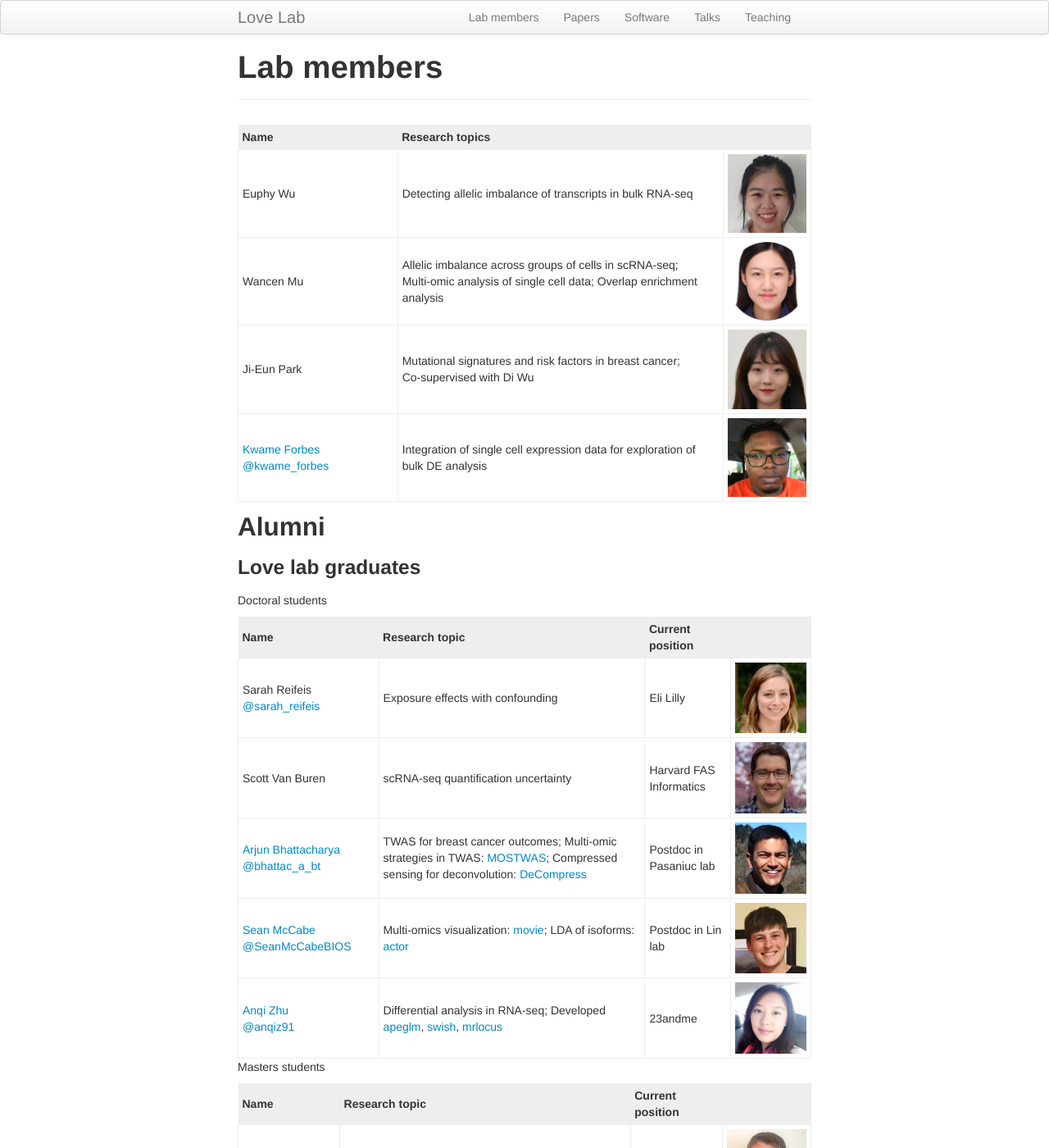
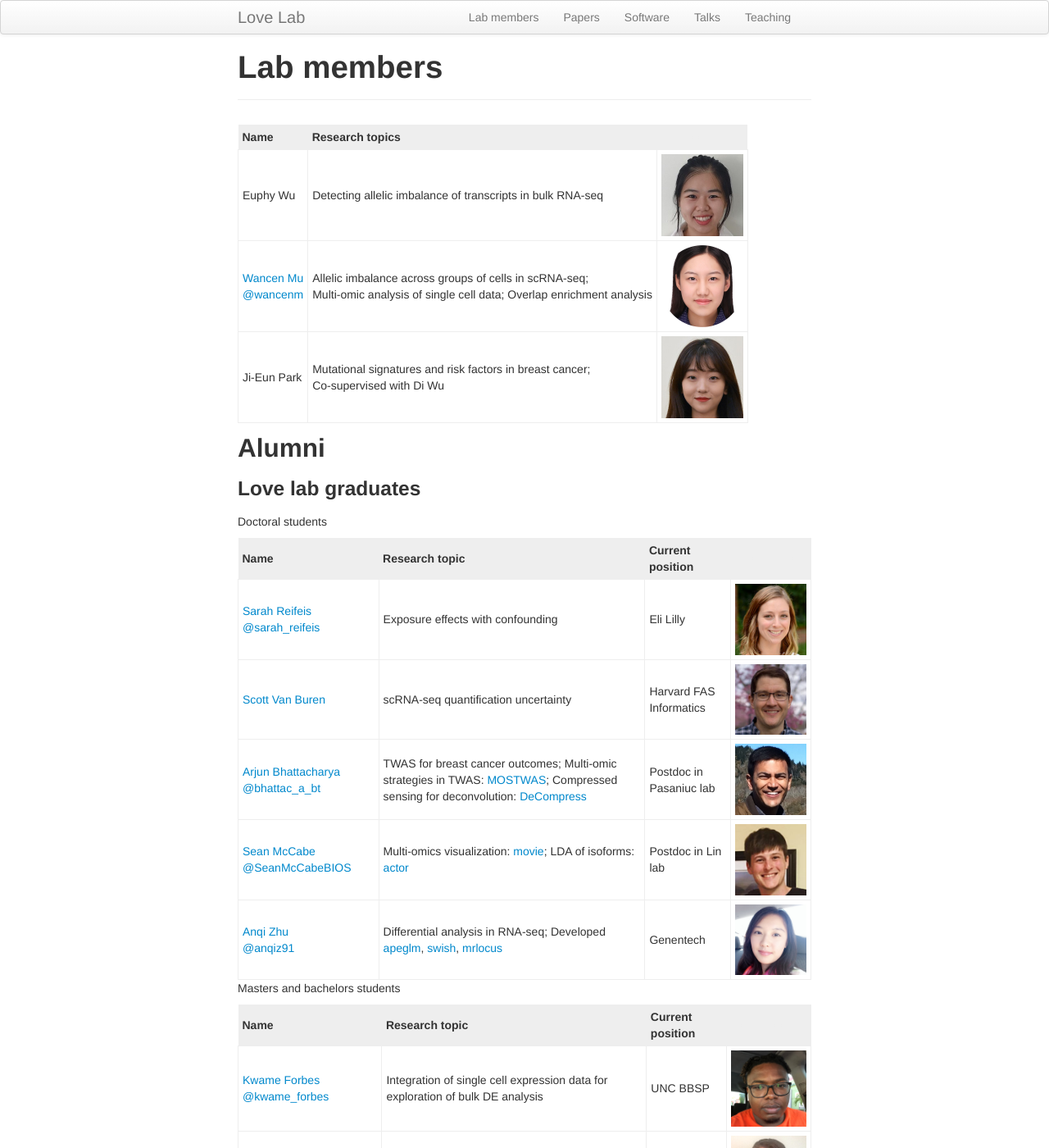
Before and after one commit to mikelove/mikelove.github.io, a Jekyll site: the page built from pages/lab.md, in a window 1280 px wide and 1400 px high. Shown: the whole window at 82% size. Built offline with Jekyll 4.4.1, drawn with Linux system fonts in a browser that asks for light colours.

Commit message:
update links

```diff
--- a/pages/lab.md
+++ b/pages/lab.md
@@ -23,9 +23,8 @@ td{
 | Name | Research topics | <font color="#EEEEEE">~~~~~~~~~~</font> |
 | :--- | :---- | :---- |
 | Euphy Wu | Detecting allelic imbalance of transcripts in bulk RNA-seq | <img width="100" src="../assets/euphywu.jpg"> |
-| Wancen Mu | Allelic imbalance across groups of cells in scRNA-seq; <br> Multi-omic analysis of single cell data; Overlap enrichment analysis | <img width="100" src="../assets/wancenmu.jpg"> |
+| [Wancen Mu](https://scholar.google.com/citations?user=mw7wEcsAAAAJ&hl=en) <br> [@wancenm](https://twitter.com/wancenm?lang=en) | Allelic imbalance across groups of cells in scRNA-seq; <br> Multi-omic analysis of single cell data; Overlap enrichment analysis | <img width="100" src="../assets/wancenmu.jpg"> |
 | Ji-Eun Park | Mutational signatures and risk factors in breast cancer; <br> Co-supervised with Di Wu | <img width="100" src="../assets/ji-eunpark.jpg"> |
-| [Kwame Forbes](https://kwameforbes.github.io/) [@kwame_forbes](https://twitter.com/kwame_forbes) | Integration of single cell expression data for exploration of bulk DE analysis | <img width="100" src="../assets/kwameforbes.jpg"> |
 
 ## Alumni
 
@@ -35,16 +34,17 @@ Doctoral students
 
 | Name | Research topic | Current position | <font color="#EEEEEE">~~~~~~~~~~</font> |
 | :--- | :---- | :---- | :---- |
-| Sarah Reifeis [@sarah_reifeis](https://twitter.com/sarah_reifeis) | Exposure effects with confounding | Eli Lilly | <img width="100" src="../assets/sarahreifeis.jpg"> |
-| Scott Van Buren | scRNA-seq quantification uncertainty | Harvard FAS Informatics | <img width="100" src="../assets/scottvanburen.jpg"> |
+| [Sarah Reifeis](https://scholar.google.com/citations?user=f4mwC_0AAAAJ&hl=en) [@sarah_reifeis](https://twitter.com/sarah_reifeis) | Exposure effects with confounding | Eli Lilly | <img width="100" src="../assets/sarahreifeis.jpg"> |
+| [Scott Van Buren](https://scholar.google.com/citations?user=tq0VCBcAAAAJ&hl=en) | scRNA-seq quantification uncertainty | Harvard FAS Informatics | <img width="100" src="../assets/scottvanburen.jpg"> |
 | [Arjun Bhattacharya](https://bhattacharya-a-bt.github.io) [@bhattac_a_bt](https://twitter.com/bhattac_a_bt) | TWAS for breast cancer outcomes; Multi-omic strategies in TWAS: [MOSTWAS](https://github.com/bhattacharya-a-bt/MOSTWAS); Compressed sensing for deconvolution: [DeCompress](https://github.com/bhattacharya-a-bt/DeCompress) | Postdoc in Pasaniuc lab | <img width="100" src="../assets/arjunbhattacharya.jpg"> |
 | [Sean McCabe](https://mccabes292.github.io/) [@SeanMcCabeBIOS](https://twitter.com/SeanMcCabeBIOS) | Multi-omics visualization: [movie](https://github.com/mccabes292/movie); LDA of isoforms: [actor](https://github.com/mccabes292/actor) | Postdoc in Lin lab | <img width="100" src="../assets/seanmccabe.png"> |
-| [Anqi Zhu](https://azhu513.github.io) <br> [@anqiz91](https://twitter.com/anqiz91) | Differential analysis in RNA-seq; Developed [apeglm](http://bioconductor.org/packages/apeglm), [swish](http://bioconductor.org/packages/fishpond), [mrlocus](https://mikelove.github.io/mrlocus) | 23andme | <img width="100" src="../assets/anqizhu.png"> |
+| [Anqi Zhu](https://azhu513.github.io) <br> [@anqiz91](https://twitter.com/anqiz91) | Differential analysis in RNA-seq; Developed [apeglm](http://bioconductor.org/packages/apeglm), [swish](http://bioconductor.org/packages/fishpond), [mrlocus](https://mikelove.github.io/mrlocus) | Genentech | <img width="100" src="../assets/anqizhu.png"> |
 
-Masters students
+Masters and bachelors students
 
 | Name | Research topic | Current position | <font color="#EEEEEE">~~~~~~~~~~</font> |
 | :--- | :---- | :---- | :---- |
+| [Kwame Forbes](https://kwameforbes.github.io/) [@kwame_forbes](https://twitter.com/kwame_forbes) | Integration of single cell expression data for exploration of bulk DE analysis | UNC BBSP | <img width="100" src="../assets/kwameforbes.jpg"> |
 | Alexandre Lockhart | Identification of mutational signatures via targeted sequencing | Rho Inc. | <img width="100" src="../assets/alexlockhart.jpg"> |
 
 ## Collaborators
```
